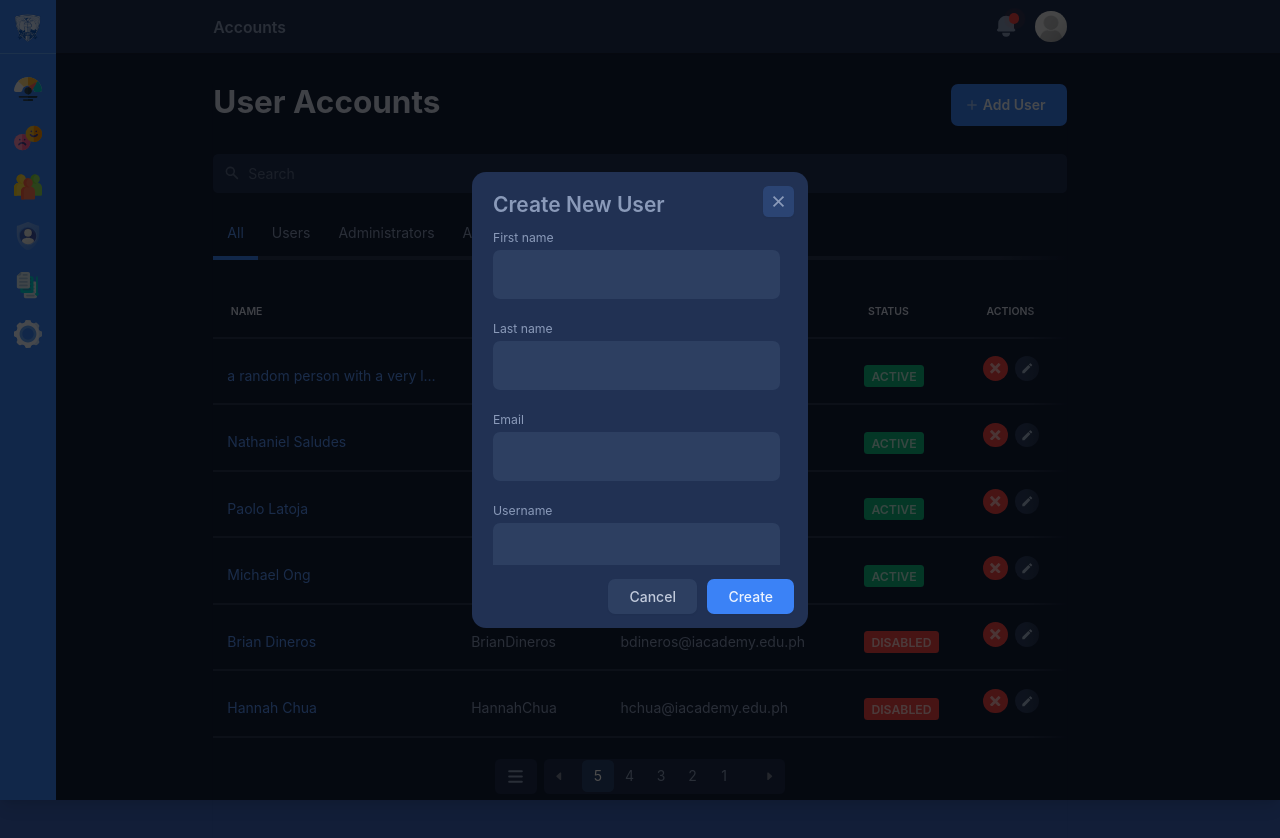
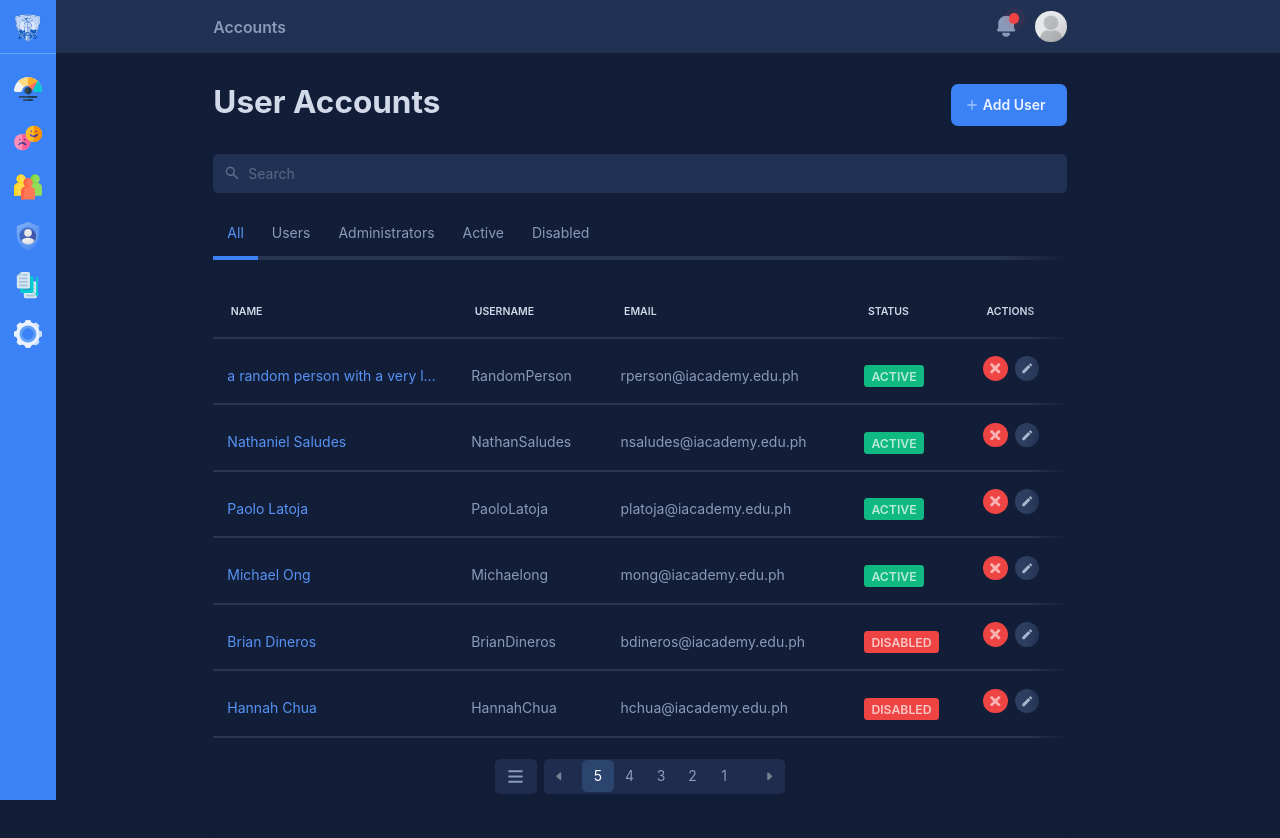
Before and after one commit to NathanSaludes/emmy-next, a Next.js app: page /accounts in a window 1280 px wide. Shown: the top 838 px of the page. Built offline with nearby package versions, Linux system fonts and the light colour scheme.

Commit message:
set modal open state default to false (closed)

```diff
--- a/components/Modal/index.js
+++ b/components/Modal/index.js
@@ -4,7 +4,7 @@ import ReactDom from 'react-dom'
 function Modal({ children }) {
 
 	const [isBrowser, setIsBrowser] = useState(false)
-	const [isOpen, setIsOpen] = useState(true)
+	const [isOpen, setIsOpen] = useState(false)
 
 	useEffect(() => {
 		setIsBrowser(true)
```
